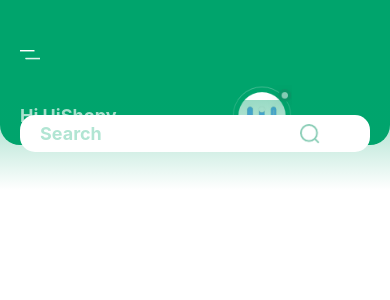
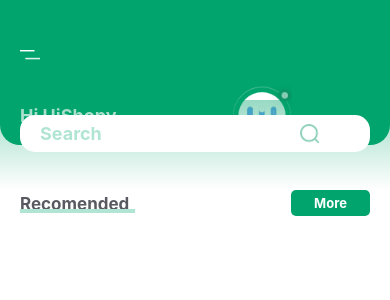
Before and after one commit to rakibhossen11/plant-app, a React Native app: screen / in a window 390 px wide. Shown: the top 300 px of the page. Built offline with nearby package versions, Linux system fonts and the light colour scheme.

Commit message:
create recomended

```diff
--- a/src/screens/Home.js
+++ b/src/screens/Home.js
@@ -28,7 +28,7 @@ const Home = () =>{
                     </View>
                 </View>
             </View>
-                {/*  */}
+                {/* create search */}
                 <LinearGradient
                 colors={["rgba(0,164,109,0.4)", "transparent"]}
                 style={{
@@ -60,6 +60,44 @@ const Home = () =>{
                     <Image source={require('../images/3.png')} style={{height: 20, width: 20}} />
                     </View>
                 </LinearGradient>
+                {/*  */}
+                <View style={{
+                    flexDirection: "row",
+                    paddingHorizontal: 20,
+                    width: "100%",
+                    alignItems: "center",
+                }}>
+                    <View style={{width: "50%"}}>
+                        <Text style={{
+                            fontWeight: "bold",
+                            fontSize: 17,
+                            color: "#585a61",
+                        }}>Recomended</Text>
+                        <View style={{
+                            height: 4,
+                            backgroundColor: "#b1e5d3",
+                            width: 115,
+                            marginTop: -5,
+                        }}></View>
+                    </View>
+                    <View style={{
+                        width: "50%",
+                        alignItems: "flex-end",
+                    }}>
+                        <View style={{
+                            backgroundColor: "#00a46c",
+                            paddingHorizontal: 20,
+                            paddingVertical: 5,
+                            borderRadius: 5,
+                        }}>
+                            <Text style={{
+                                fontWeight: "bold",
+                                fontSize: 13,
+                                color: "#FFF"
+                            }}> More </Text>
+                        </View>
+                    </View>
+                </View>
         </View>
     )
 }
```
